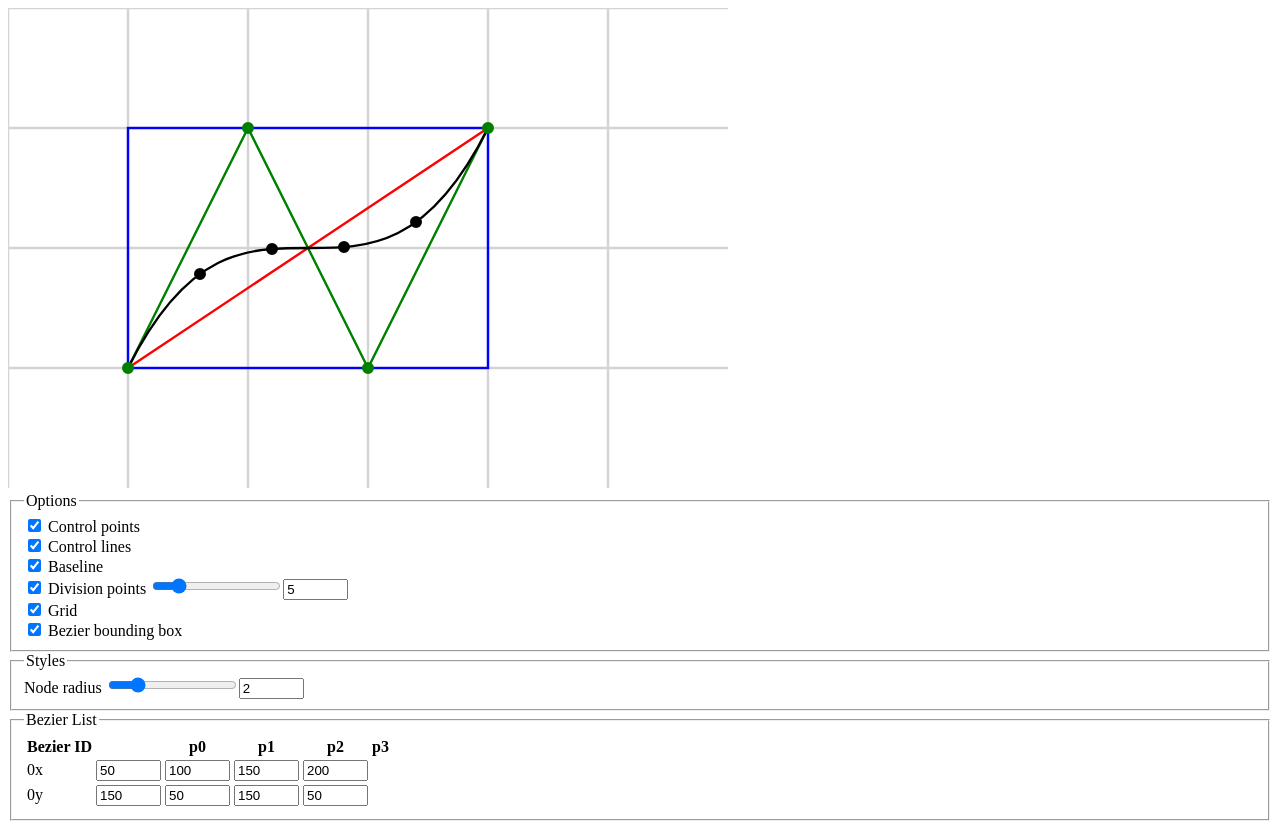
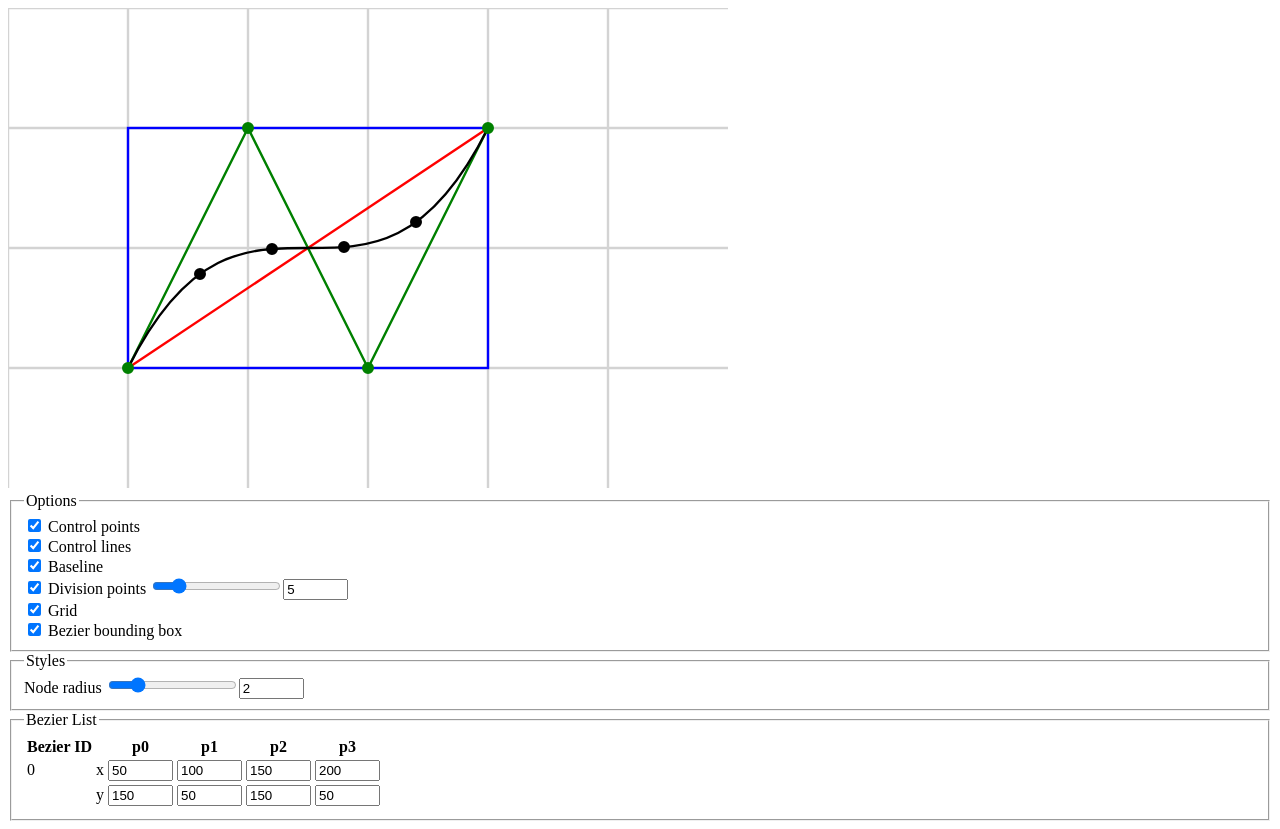
Before and after one commit to monman53/bezier, a plain HTML site: page index.html in a window 1280 px wide. Drawn offline with nearby package versions, Linux system fonts and the light colour scheme.

Commit message:
Minor fix

```diff
--- a/index.html
+++ b/index.html
@@ -117,11 +117,13 @@
                 </tr>
                 <template v-for="(bezier, idx) in beziers">
                     <tr>
-                        <td>{{ idx }}x</td>
+                        <td>{{ idx }}</td>
+                        <td>x</td>
                         <td v-for="p in bezier.ps"><input v-model.number="p.x" size="5" /></td>
                     </tr>
                     <tr>
-                        <td>{{ idx }}y</td>
+                        <td></td>
+                        <td>y</td>
                         <td v-for="p in bezier.ps"><input v-model.number="p.y" size="5" /></td>
                     </tr>
                 </template>
```
